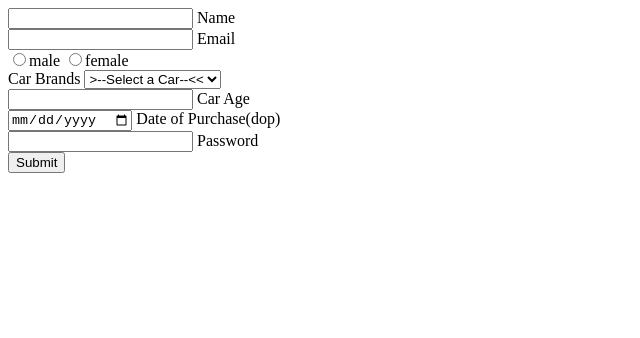
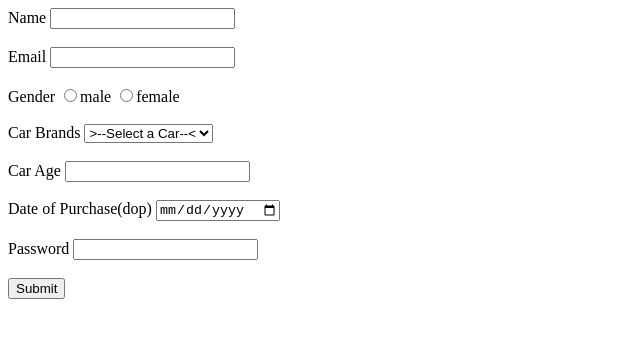
Before and after one commit to acciojob/car-insurance-form-alishajatav, a website: page main.html in a window 1280 px wide. Shown: the whole page, without its empty margins (0-640 px from the left). Drawn offline with Linux system fonts and the light colour scheme.

Commit message:
created a submission

```diff
--- a/main.html
+++ b/main.html
@@ -9,39 +9,39 @@
 <body>
 	<!-- the entire body must be written by student -->
 	<form>
-		<input type="Text" id="name" required="yes">
-		<label>Name</label><br>
+		<label>Name</label>
+		<input type="Text" id="name" required="yes"><br><br>
 
-		<input type="email" id="email" required="yes">
-		<label>Email</label><br>
+			<label>Email</label>
+		<input type="email" id="email" required="yes"><br><br>
 
+		<label>Gender</label>
 		<input type="radio" required="yes" value="male">male
-		<!-- <label>Gender</label> -->
+
 
 		<input type="radio" required="yes" value="female">female
-		<!-- <label>Gender</label> --><br>
+		<!-- <label>Gender</label> --><br><br>
 
 		<label>Car Brands</label>
 		<select>
-			<option value="">>--Select a Car--<<</option>
+			<option value="">>--Select a Car--<</option>
 			<option value="BMW" > BMW</option>
 			<option value="Audi">Audi</option>
 			<option value="Mecedez">Mercedez</option>
 		</select>
-		<br>
+		<br><br>
 
-		<input type="number" id="carage" required="yes">
-		<label>Car Age</label><br>
+		<label>Car Age</label>
+		<input type="number" id="carage" required="yes"><br><br>
 
-		<input type="date" id="dap" required="yes">
-		<label>Date of Purchase(dop)</label><br>
+        <label>Date of Purchase(dop)</label>
+		<input type="date" id="dap" required="yes"><br><br>
 
-		<input type="password" id="password" required="yes">
-		<label>Password</label><br>
+		<label>Password</label>
+		<input type="password" id="password" required="yes"><br><br>
+
 
 		<input type="submit" >
-
-
 
 	</form>
     <script type="text/javascript" src="./script.js">
```
